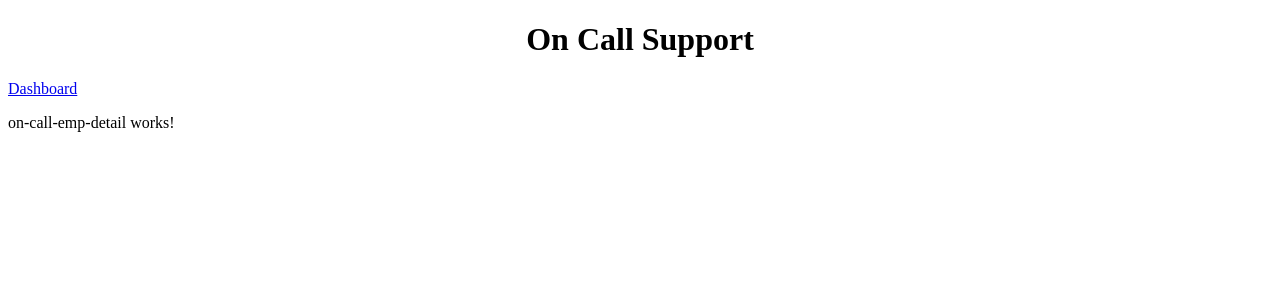
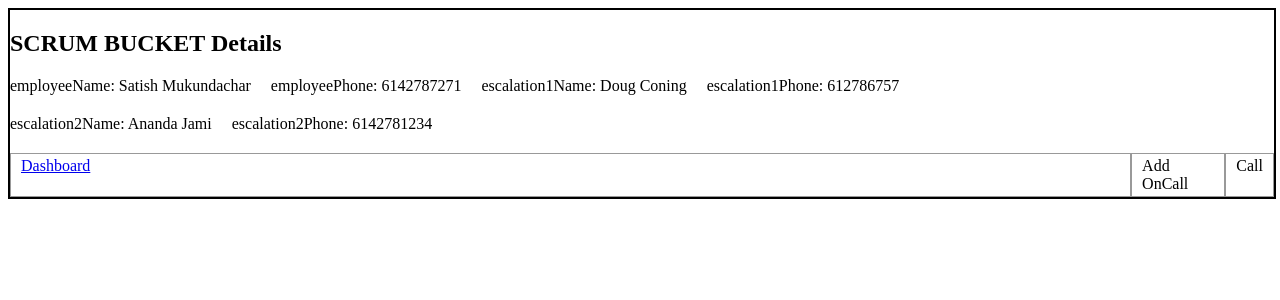
Before and after one commit to bl-scrumbucket/hackathon, an Angular app in the folder ngOnCallSupport/: page /detail/scrumBucket in a window 1280 px wide. Shown: the top 300 px of the page. Built offline with nearby package versions, Linux system fonts and the light colour scheme.

Commit message:
Added employee detail page and page interaction

```diff
--- a/ngOnCallSupport/package.json
+++ b/ngOnCallSupport/package.json
@@ -21,6 +21,7 @@
     "@angular/platform-browser": "^5.2.0",
     "@angular/platform-browser-dynamic": "^5.2.0",
     "@angular/router": "^5.2.0",
+    "bootstrap": "^3.3.7",
     "core-js": "^2.4.1",
     "rxjs": "^5.5.6",
     "zone.js": "^0.8.19"
--- a/ngOnCallSupport/src/app/app.component.css
+++ b/ngOnCallSupport/src/app/app.component.css
@@ -0,0 +1,30 @@
+/* DivTable.com */
+.divTable{
+	display: table;
+	width: 100%;
+}
+.divTableRow {
+	display: table-row;
+}
+.divTableHeading {
+	background-color: #EEE;
+	display: table-header-group;
+}
+.divTableCell, .divTableHead {
+	border: 1px solid #999999;
+	display: table-cell;
+	padding: 3px 10px;
+}
+.divTableHeading {
+	background-color: #EEE;
+	display: table-header-group;
+	font-weight: bold;
+}
+.divTableFoot {
+	background-color: #EEE;
+	display: table-footer-group;
+	font-weight: bold;
+}
+.divTableBody {
+	display: table-row-group;
+}
--- a/ngOnCallSupport/src/app/app.component.html
+++ b/ngOnCallSupport/src/app/app.component.html
@@ -1,5 +1,15 @@
-<h1 style="text-align:center;">{{title}}</h1>
-<nav>
-  <a routerLink="/support-dashboard">Dashboard</a>
-</nav>
-<router-outlet></router-outlet>
+
+
+
+<div class="divTable" style="border: 2px solid #000;" >
+  <div class="divTableBody">
+  <div class="divTableRow">
+    <router-outlet></router-outlet>
+  </div>
+  <div class="divTableRow">
+  <div class="divTableCell"><a routerLink="/support-dashboard" style="text-align-last: left;">Dashboard</a></div>
+  <div class="divTableCell">Add OnCall</div>
+  <div class="divTableCell">Call</div>
+  </div>
+  </div>
+  </div>
--- a/ngOnCallSupport/src/app/components/on-call-emp-detail/on-call-emp-detail.component.css
+++ b/ngOnCallSupport/src/app/components/on-call-emp-detail/on-call-emp-detail.component.css
@@ -0,0 +1,62 @@
+/* DashboardComponent's private CSS styles */
+[class*='col-'] {
+    float: left;
+    padding-right: 20px;
+    padding-bottom: 20px;
+  }
+  [class*='col-']:last-of-type {
+    padding-right: 0;
+  }
+  a {
+    text-decoration: none;
+  }
+  *, *:after, *:before {
+    -webkit-box-sizing: border-box;
+    -moz-box-sizing: border-box;
+    box-sizing: border-box;
+  }
+  h3 {
+    text-align: center; margin-bottom: 0;
+  }
+  h4 {
+    position: relative;
+  }
+  .grid {
+    margin: 0;
+  }
+  .col-1-4 {
+    width: 25%;
+  }
+  .module {
+    padding: 20px;
+    text-align: center;
+    color: #eee;
+    max-height: 120px;
+    min-width: 120px;
+    background-color: #607D8B;
+    border-radius: 2px;
+  }
+  .module:hover {
+    background-color: #EEE;
+    cursor: pointer;
+    color: #607d8b;
+  }
+  .grid-pad {
+    padding: 10px 0;
+  }
+  .grid-pad > [class*='col-']:last-of-type {
+    padding-right: 20px;
+  }
+  @media (max-width: 600px) {
+    .module {
+      font-size: 10px;
+      max-height: 75px; }
+  }
+  @media (max-width: 1024px) {
+    .grid {
+      margin: 0;
+    }
+    .module {
+      min-width: 60px;
+    }
+  }
--- a/ngOnCallSupport/src/app/components/on-call-emp-detail/on-call-emp-detail.component.html
+++ b/ngOnCallSupport/src/app/components/on-call-emp-detail/on-call-emp-detail.component.html
@@ -1,3 +1,29 @@
-<p>
-  on-call-emp-detail works!
-</p>
+<div *ngIf="emp">
+  <h2>{{ emp.teamName | uppercase }} Details</h2>
+
+  <div class="col-1-2">
+    <label>employeeName: {{emp.employeeName}}
+
+    </label>
+  </div>
+  <div class="col-1-2">
+    <label>employeePhone: {{emp.employeePhone}}
+    </label>
+  </div>
+  <div class="col-1-2">
+    <label>escalation1Name: {{emp.escalation1Name}}
+    </label>
+  </div>
+  <div class="col-1-2">
+    <label>escalation1Phone: {{emp.escalation1Phone}}
+    </label>
+  </div>
+  <div class="col-1-2">
+    <label>escalation2Name: {{emp.escalation2Name}}
+    </label>
+  </div>
+  <div class="col-1-2">
+    <label>escalation2Phone: {{emp.escalation2Phone}}
+    </label>
+  </div>
+</div>
--- a/ngOnCallSupport/src/app/components/on-call-emp-detail/on-call-emp-detail.component.ts
+++ b/ngOnCallSupport/src/app/components/on-call-emp-detail/on-call-emp-detail.component.ts
@@ -1,4 +1,8 @@
 import { Component, OnInit } from '@angular/core';
+import { ActivatedRoute } from '@angular/router';
+import { Employee } from '../../dataObjects/employee';
+
+import {CrudServiceService} from '../../crud-service.service';
 
 @Component({
   selector: 'app-on-call-emp-detail',
@@ -6,10 +10,15 @@ import { Component, OnInit } from '@angular/core';
   styleUrls: ['./on-call-emp-detail.component.css']
 })
 export class OnCallEmpDetailComponent implements OnInit {
-
-  constructor() { }
+  emp: Employee;
+  constructor(private route: ActivatedRoute, private crudServiceService: CrudServiceService) { }
 
   ngOnInit() {
+    this.emp = this.getEmployee();
   }
 
+  getEmployee(): Employee {
+    const teamId = this.route.snapshot.paramMap.get('teamId');
+    return this.crudServiceService.getOnCallInfoForTeam(teamId);
+  }
 }
--- a/ngOnCallSupport/src/app/components/support-dashboard/support-dashboard.component.html
+++ b/ngOnCallSupport/src/app/components/support-dashboard/support-dashboard.component.html
@@ -1,10 +1,18 @@
 <h3>IT TEAMS</h3>
-<div class="grid grid-pad">
-  <a *ngFor="let team of teams" class="col-1-4"
+
+
+<div class="container">
+  <div class="panel panel-body">
+    <div class="row">
+
+      <a *ngFor="let team of teams" class="col-1-2"
       routerLink="/detail/{{team.teamId}}">
-    <div class="module team">
-      <h4>{{team.teamName}}</h4>
-      <h4>{{team.employeeName}}</h4>
+
+      <div class="col-xs-6">{{team.teamName}}</div>
+
+      <div class="col-xs-6">{{team.employeeName}}</div>
+  </a>
     </div>
-  </a>
+
+  </div>
 </div>
```
Also changed, not shown: ngOnCallSupport/src/app/dataObjects/employee.ts (+10 -8 lines), 1 other file (tests, documents, lock files or other folders).
